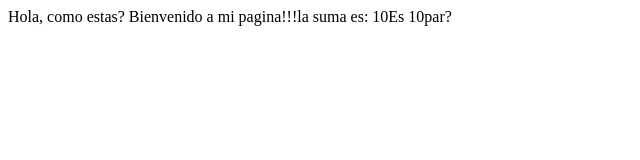
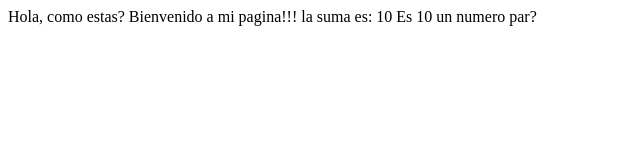
Before and after one commit to JotaPeCreator/session13, a plain HTML site: page index.html in a window 1280 px wide. Shown: the whole page, without its empty margins (0-640 px from the left). Drawn offline with Linux system fonts and the light colour scheme.

Commit message:
separo el texto

```diff
--- a/index.html
+++ b/index.html
@@ -21,7 +21,7 @@
             return a+b;
         }
         let resultado = sumar(7,3);
-        document.write("la suma es: ",resultado);
+        document.write("\n la suma es: ",resultado);
         //funcion que retorna un valor
         function par(numero){
             if(numero % 2==0){
@@ -32,7 +32,7 @@
         }
         let numero = 10;
         let esNumeroPar= par(numero);
-        document.write("Es ", numero, "par?");
+        document.write("\n Es ", numero, " un numero par?");
     </script>
 
 </body>
```
